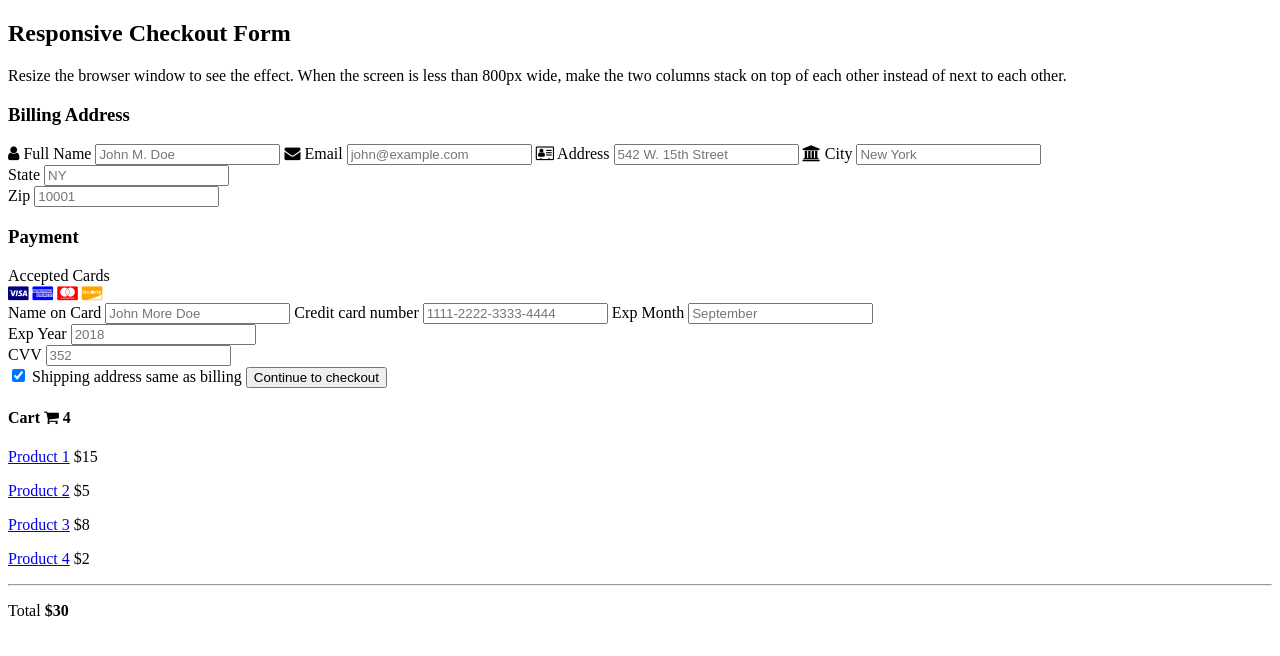
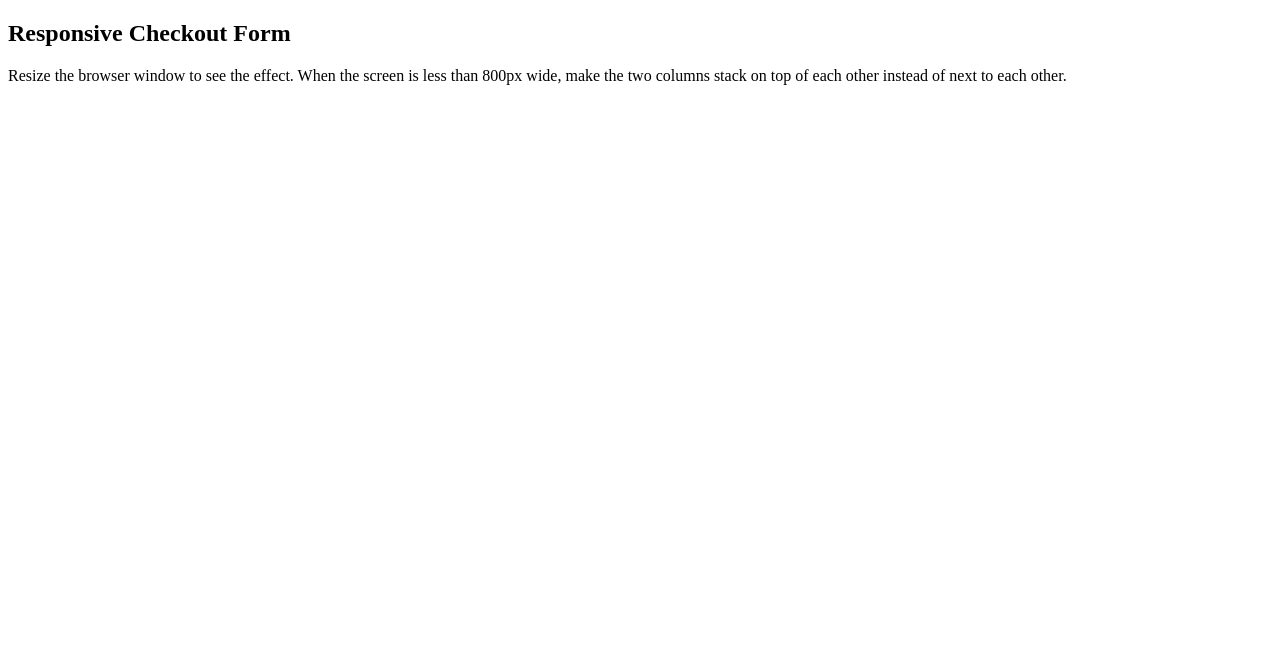
Before and after one commit to radilyn/MiniProject, a plain HTML site: page checkout.html in a window 1280 px wide. Drawn offline with Linux system fonts and the light colour scheme.

```diff
--- a/checkout.html
+++ b/checkout.html
@@ -10,82 +10,6 @@
 
 <h2>Responsive Checkout Form</h2>
 <p>Resize the browser window to see the effect. When the screen is less than 800px wide, make the two columns stack on top of each other instead of next to each other.</p>
-<div class="row">
-  <div class="col-75">
-    <div class="container">
-      <form action="/action_page.php">
-
-        <div class="row">
-          <div class="col-50">
-            <h3>Billing Address</h3>
-            <label for="fname"><i class="fa fa-user"></i> Full Name</label>
-            <input type="text" id="fname" name="firstname" placeholder="John M. Doe">
-            <label for="email"><i class="fa fa-envelope"></i> Email</label>
-            <input type="text" id="email" name="email" placeholder="john@example.com">
-            <label for="adr"><i class="fa fa-address-card-o"></i> Address</label>
-            <input type="text" id="adr" name="address" placeholder="542 W. 15th Street">
-            <label for="city"><i class="fa fa-institution"></i> City</label>
-            <input type="text" id="city" name="city" placeholder="New York">
-
-            <div class="row">
-              <div class="col-50">
-                <label for="state">State</label>
-                <input type="text" id="state" name="state" placeholder="NY">
-              </div>
-              <div class="col-50">
-                <label for="zip">Zip</label>
-                <input type="text" id="zip" name="zip" placeholder="10001">
-              </div>
-            </div>
-          </div>
-
-          <div class="col-50">
-            <h3>Payment</h3>
-            <label for="fname">Accepted Cards</label>
-            <div class="icon-container">
-              <i class="fa fa-cc-visa" style="color:navy;"></i>
-              <i class="fa fa-cc-amex" style="color:blue;"></i>
-              <i class="fa fa-cc-mastercard" style="color:red;"></i>
-              <i class="fa fa-cc-discover" style="color:orange;"></i>
-            </div>
-            <label for="cname">Name on Card</label>
-            <input type="text" id="cname" name="cardname" placeholder="John More Doe">
-            <label for="ccnum">Credit card number</label>
-            <input type="text" id="ccnum" name="cardnumber" placeholder="1111-2222-3333-4444">
-            <label for="expmonth">Exp Month</label>
-            <input type="text" id="expmonth" name="expmonth" placeholder="September">
-            <div class="row">
-              <div class="col-50">
-                <label for="expyear">Exp Year</label>
-                <input type="text" id="expyear" name="expyear" placeholder="2018">
-              </div>
-              <div class="col-50">
-                <label for="cvv">CVV</label>
-                <input type="text" id="cvv" name="cvv" placeholder="352">
-              </div>
-            </div>
-          </div>
-
-        </div>
-        <label>
-          <input type="checkbox" checked="checked" name="sameadr"> Shipping address same as billing
-        </label>
-        <input type="submit" value="Continue to checkout" class="btn">
-      </form>
-    </div>
-  </div>
-  <div class="col-25">
-    <div class="container">
-      <h4>Cart <span class="price" style="color:black"><i class="fa fa-shopping-cart"></i> <b>4</b></span></h4>
-      <p><a href="#">Product 1</a> <span class="price">$15</span></p>
-      <p><a href="#">Product 2</a> <span class="price">$5</span></p>
-      <p><a href="#">Product 3</a> <span class="price">$8</span></p>
-      <p><a href="#">Product 4</a> <span class="price">$2</span></p>
-      <hr>
-      <p>Total <span class="price" style="color:black"><b>$30</b></span></p>
-    </div>
-  </div>
-</div>
 
 </body>
 </html>
--- a/sec.css
+++ b/sec.css
@@ -296,7 +296,7 @@ h3 {
     width: 100%;
 }
 .prodsale img, .prodsale1 img {
-    height: 24.10rem;
+    height: 24.11rem;
     width:21.6rem;
 }
 
```
